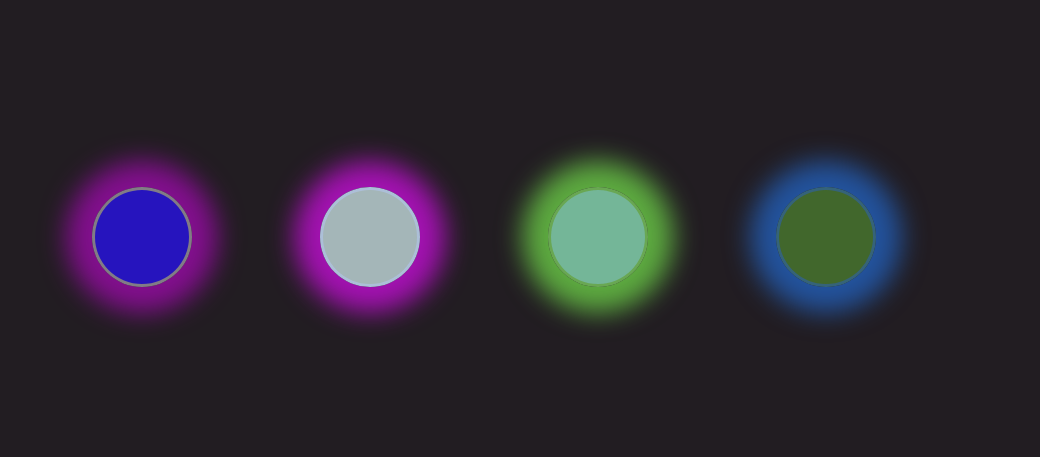
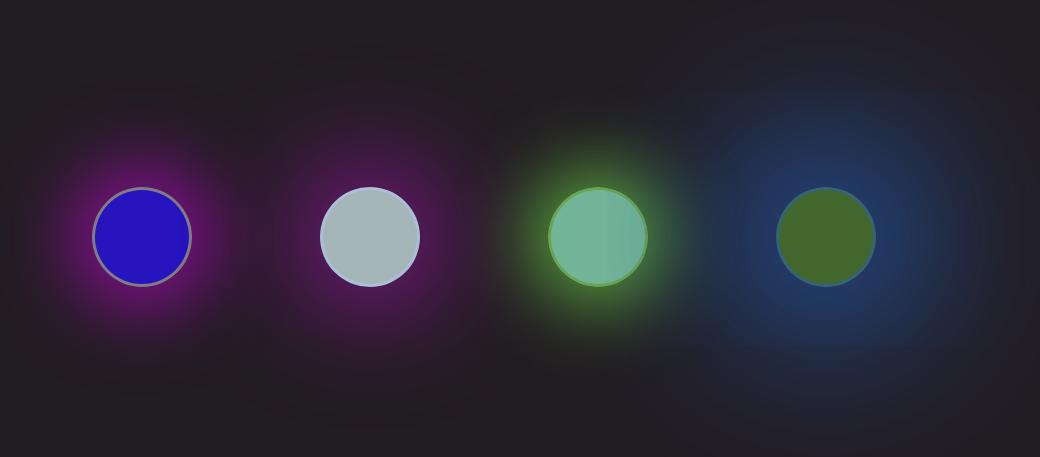
Before and after one commit to franco-ortega/glowing-colors, a React (Create React App) app: page / in a window 1280 px wide. Shown: the part 163-620 px from the top of the page, without its empty margins (156-1196 px from the left). Built offline with nearby package versions, Linux system fonts and the light colour scheme.

Commit message:
refactor shadowThickness into shadowBlur and shadowRadius

```diff
--- a/src/components/Orb/Orb.jsx
+++ b/src/components/Orb/Orb.jsx
@@ -1,13 +1,18 @@
 import React from 'react';
-import { colorPicker } from '../../utils/utils';
+import { colorPicker, shadowBlur, shadowSpread } from '../../utils/utils';
 // import PropTypes from 'prop-types';
 import styles from './Orb.module.css';
 
 const Orb = () => {
+  const bkdgColor = colorPicker(.75);
 
-  const bkdgColor = colorPicker(.75);
   const borderStyle = `medium solid ${colorPicker(.5)}`;
-  const boxShadowStyle = `0 0 2vw 2vw ${colorPicker(1)}`;
+
+  // const blurRadius = shadowThickness();
+  // const spreadRadius = shadowThickness();
+  const blurRadius = shadowBlur();
+  const spreadRadius = shadowSpread();
+  const boxShadowStyle = `0 0 ${blurRadius} ${spreadRadius} ${colorPicker(1)}`;
 
   return (
     <div
--- a/src/components/Orb/Orb.module.css
+++ b/src/components/Orb/Orb.module.css
@@ -10,5 +10,4 @@
     height: 100px;
     width: 100px;
   }
-
 }
--- a/src/utils/utils.js
+++ b/src/utils/utils.js
@@ -14,13 +14,14 @@ export const orbCount = () => {
   return Math.ceil(Math.random() * 10);
 };
 
-export const shadowThickness = () => {
-  const value = Math.max(1, (Math.random() * 10).toFixed(2));
+export const shadowBlur = () => {
+  const value = Math.max(3, (Math.random() * 15).toFixed(2));
 
   return `${value}vw`;
 };
 
-shadowThickness();
-shadowThickness();
-shadowThickness();
-shadowThickness();
+export const shadowSpread = () => {
+  const value = Math.max(1, (Math.random() * 5).toFixed(2));
+
+  return `${value}vw`;
+};
```
Also changed, not shown: 1 other file (tests, documents, lock files or other folders).
